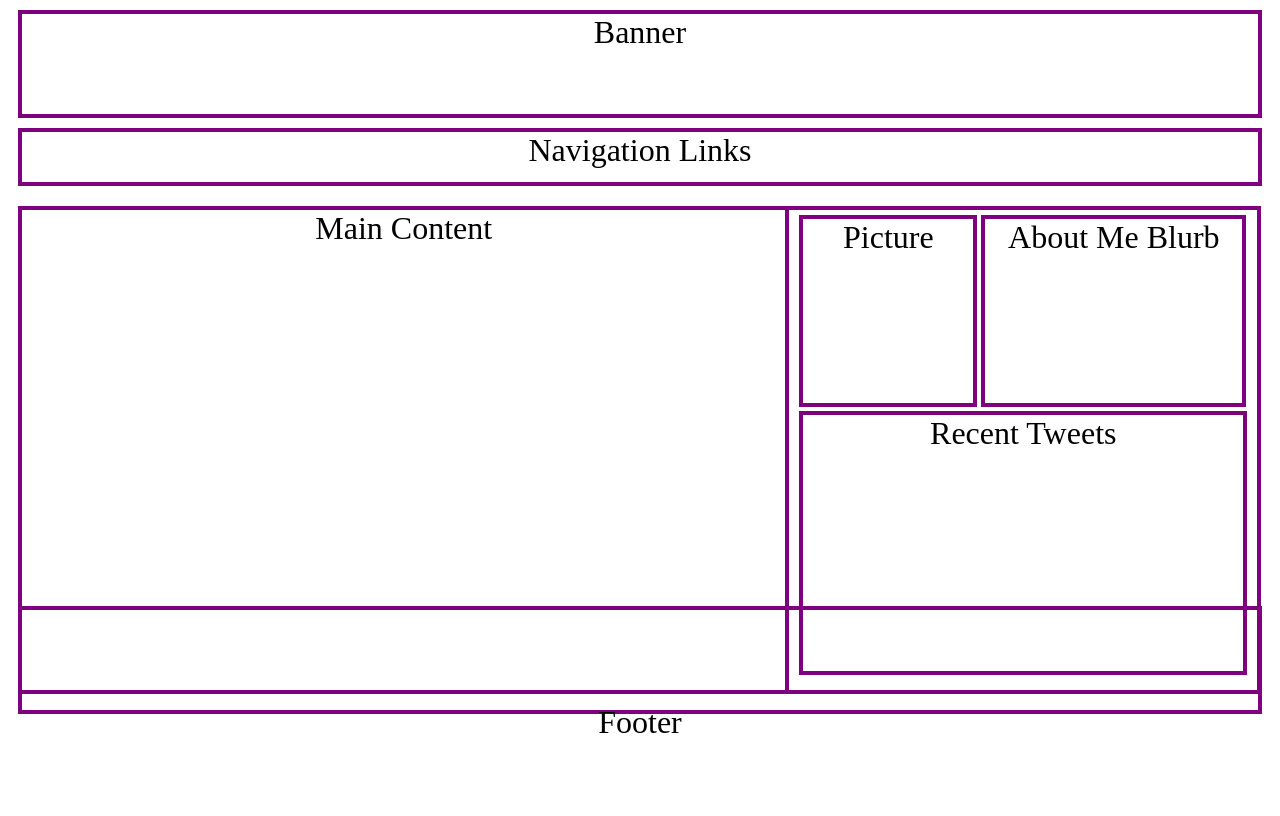
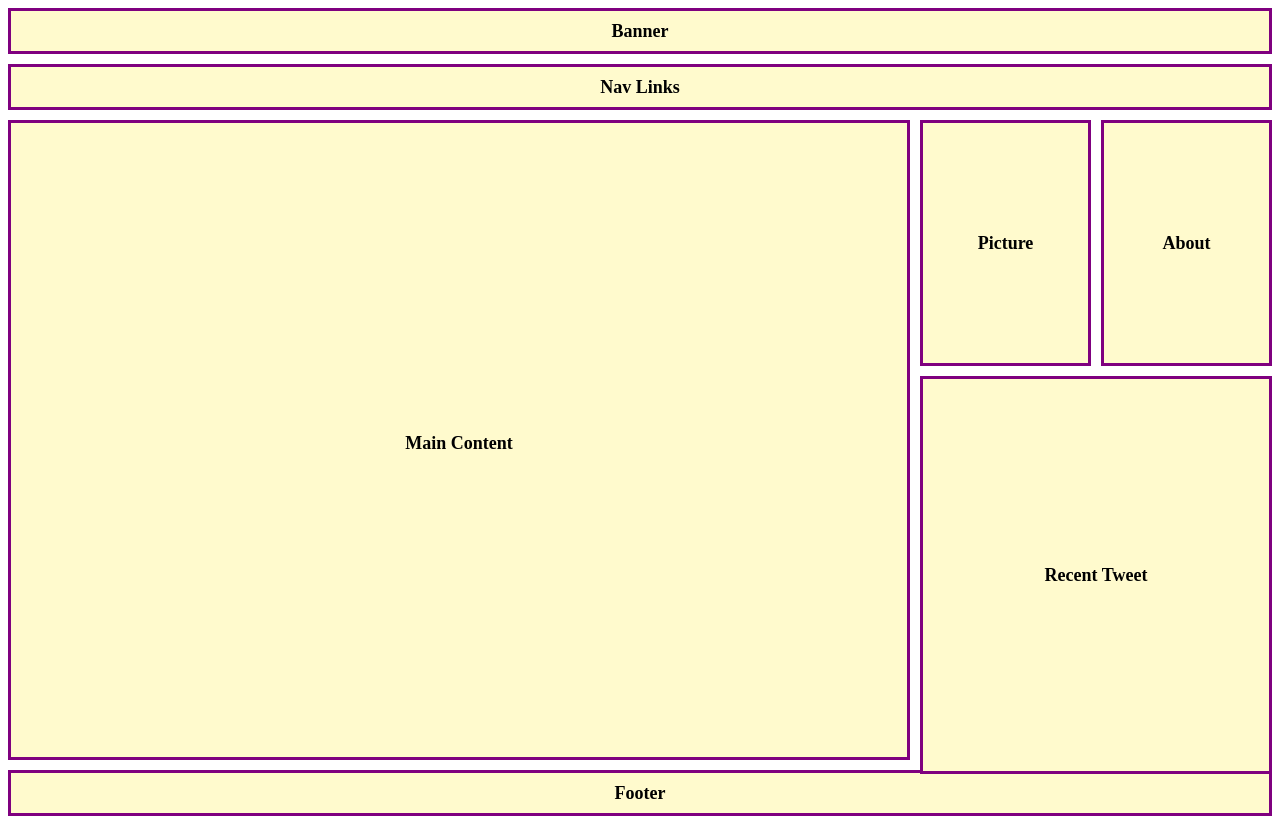
Before and after one commit to evecat06/Layout4, a plain HTML site: page index.html in a window 1280 px wide. Drawn offline with Linux system fonts and the light colour scheme.

Commit message:
second commit by Bartolaba

```diff
--- a/index.html
+++ b/index.html
@@ -1,21 +1,26 @@
 <!DOCTYPE html>
 <html lang="en">
+
 <head>
   <meta charset="UTF-8">
   <meta name="viewport" content="width=device-width, initial-scale=1.0">
   <link rel="stylesheet" href="styles.css">
   <title>Layout 4</title>
 </head>
+
+
 <body>
   <header>Banner</header>
-    <nav>Navigation Links</nav>
-        <aside>Main Content</aside>
-            <main>
-                <article>Picture</article>
-                <figure>About Me Blurb</figure>
-                <section>Recent Tweets</section>
-            </main>
-
+  <nav>Nav Links</nav>
+  <div class="container">
+    <main>Main Content</main>
+    <aside>
+      <article class="one">Picture</article>
+      <article class="two">About</article>
+      <article class="three">Recent Tweet</article>
+    </aside>
+  </div>
   <footer>Footer</footer>
 </body>
+
 </html>
--- a/styles.css
+++ b/styles.css
@@ -1,56 +1,124 @@
-body *{
-    border: 4px solid #7f007f;
-    height: 100px;
-    margin: 10px;
+
+@media screen and (max-width: 600px) {
+    body {
+      width: 100vw;
+      height: 100vh;
       text-align: center;
-    font-size: 2rem;
       font-family: 'Times New Roman', Times, serif;
+      color: black;
+      font-weight: bold;
     }
-nav{
-    height: 50px;
+
+    header,
+    nav,
+    footer {
+      height: 10vh;
+      line-height: 30px;
+      background-color: lemonchiffon;
+      border: #7f007f solid;
     }
-div{
+
+    nav,
+    footer {
+      margin-top: 10px;
+      border: #7f007f solid;
+    }
+
+    main {
+      margin-top: 10px;
+      height: 30vh;
+      line-height: 30vh;
+      background-color: lemonchiffon;
+      border: #7f007f solid;
+    }
+
+    .one,
+    .two,
+    .three {
+      display: flex;
+      flex-direction: column;
+      background-color: lemonchiffon;
+      margin-top: 10px;
+      height: 10vh;
+      line-height: 10vh;
+      border: #7f007f solid;
+    }
+  }
+
+  @media screen and (min-width: 601px) {
+    body {
       height: 100vh;
-    width: 100%;
+      font-family: 'Times New Roman', Times, serif;;
+      font-size: large;
+      font-weight: bold;
+      text-align: center;
+      color: black;
     }
-aside{
-    float:left;
-    height: 60vh;
-    width: 60.4%;
-    margin-right: 0%;
+
+    nav,
+    footer,
+    header {
+      height: 40px;
+      line-height: 40px;
+      background-color: lemonchiffon;
+      margin-bottom: 10px;
+      border: #7f007f solid;
     }
-main{
-    float: left;
-    width: 37%;
-    height: 60vh;
-    margin-left: 0%;
-    border-left: 0;
+
+    .container {
+      margin-bottom: 10px;
+      display: flex;
+      height: 80vh;
+      line-height: 80vh;
+
+      main {
+        flex: 0 0 70vw;
+        background-color: lemonchiffon;
+        border: #7f007f solid;
       }
-article{
-    float:left;
-    height: 23vh;
-    width: 36.3%;
-    margin-top: 5px;
+
+      aside {
+        display: flex;
         margin-left: 10px;
-    margin-right: 2px;
-    margin-bottom: 2px;
+        flex-wrap: wrap;
+        width: 100vw;
       }
-figure{
-    float: left;
-    height:23vh;
-    width: 55%;
-    margin-top: 5px;
-    margin-left: 2px;
-    margin-right: 10px;
-    margin-bottom: 2px;
+
+      article {
+        height: 200px;
+        background-color: lemonchiffon;
+        border: #7f007f solid;
       }
-section{
-    float: left;
-    height:32vh;
-    width: 94%;
-    margin-top: 2px;
+
+      .one,
+      .two,
+      .three {
+          border: #7f007f;
+        background-color: lemonchiffon;
+        width: 10vw;
+      }
+
+      .one {
+          border: #7f007f solid;
         margin-right: 10px;
       }
-footer{
-    margin-top: 420px;
+
+      .one,
+      .two {
+          border: #7f007f solid;
+        flex: 1 2 auto;
+        height: 30vh;
+        line-height: 30vh;
+        align-content: space-between
       }
+
+      .three {
+          border: #7f007f solid;
+        flex: 1 2 auto;
+        height: 49vh;
+        line-height: 49vh;
+        margin-top: 10px;
+
+      }
+    }
+  }
```
Lines whose indentation alone changed are shown as unchanged.
